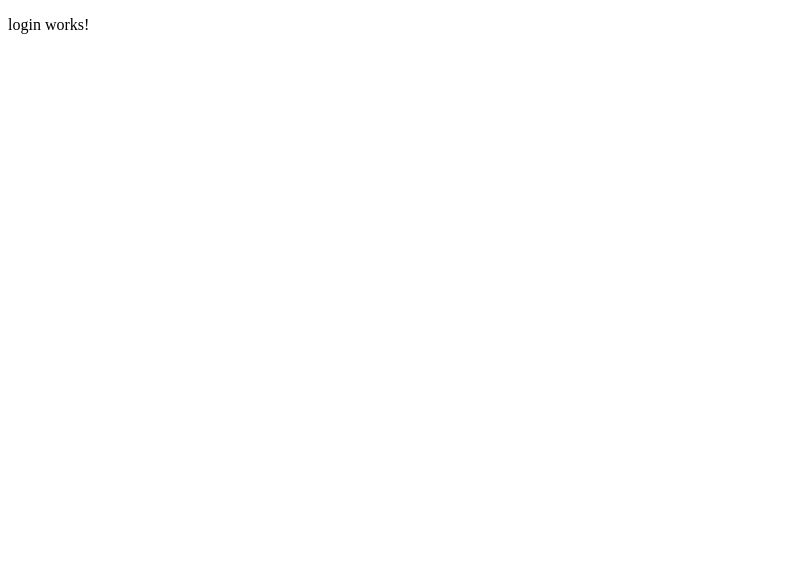
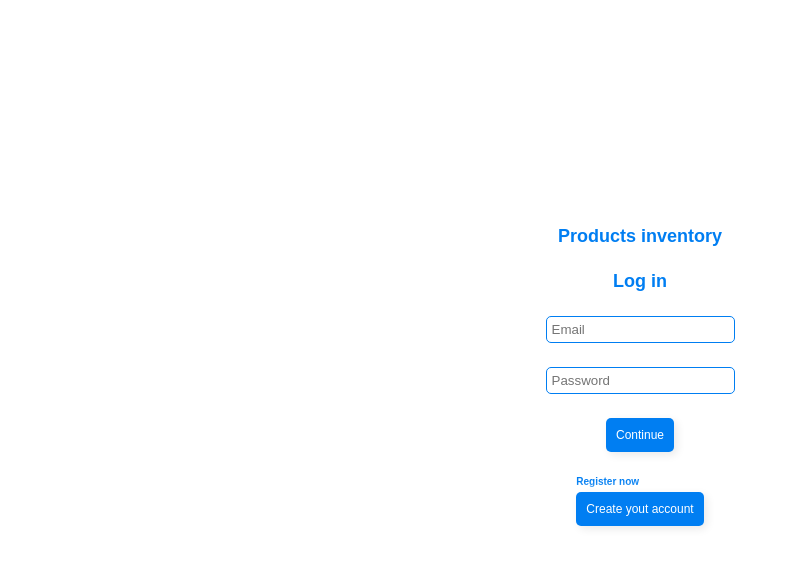
Before and after one commit to cferreirobelenguer/crud_frontend, an Angular app: page / in a window 1280 px wide. Shown: the top 566 px of the page, without its empty margins (0-790 px from the left). Built offline with nearby package versions, Linux system fonts and the light colour scheme.

Commit message:
login style

```diff
--- a/src/app/login/login.component.html
+++ b/src/app/login/login.component.html
@@ -1 +1,28 @@
-<p>login works!</p>
+<section>
+    <div class="login">
+        <form class="login__container" method="post">
+            <h1 class="login__container__title">Products inventory</h1>
+            <h2 class="login__container__title">Log in</h2>
+            <input
+                type="email"
+                name="email"
+                placeholder="Email"
+                required="required"
+                class="login__container--input"
+            />
+            <input
+                type="password"
+                name="password"
+                placeholder="Password"
+                required="required"
+                class="login__container--input"
+            />
+            <button type="submit" (click)="handleLogin()" class="login__container__button">Continue</button>
+            <div class="login__container__new">
+                <h5 class="login__container__new--title">Register now</h5>
+                <button type="button" (click)="handleRedirectRegister()" class="login__container__button">Create yout account</button>
+            </div>
+
+        </form>
+    </div>
+</section>
--- a/src/app/login/login.component.scss
+++ b/src/app/login/login.component.scss
@@ -0,0 +1,74 @@
+@import '../../assets/scss/colours.scss';
+@import '../../assets/scss/fonts.scss';
+@import '../../assets/scss/responsive.scss';
+.login {
+    padding: 24px;
+    display: flex;
+    flex-direction: column;
+    align-items: center;
+    justify-content: center;
+    @include desktop-sm {
+        background-color: $white;
+        padding: 48px 0 72px 0;
+        position: relative;
+        height: 80vh;
+    }
+
+    &__container {
+        padding: 24px;
+        border-radius: 8px;
+        display: flex;
+        flex-direction: column;
+        gap: 24px;
+        align-items: center;
+        justify-content: flex-start;
+        background-color: $white;
+        &--img {
+            width: 150px;
+            height: 65px;
+            display: block;
+            @include desktop-sm {
+                display: none;
+            }
+        }
+        &__title {
+            margin: 0;
+            font-family:$poppins;
+            font-size: 18px;
+            color: $blue;
+        }
+        &--input {
+            display: block;
+            padding:5px;
+            border-radius: 5px;
+            border: solid 1px $blue;
+        }
+        &__button {
+            cursor: pointer;
+            background-color: $blue;
+            color: $white;
+            display: flex;
+            align-items: center;
+            justify-content: center;
+            font-family: $poppins;
+            border-radius: 5px;
+            padding: 10px;
+            border-style: none;
+            gap: 8px;
+            font-size: 12px;
+            box-shadow: 3px 3px 8px $gray, -3px -3px 8px #ffffff;
+        }
+        &__new {
+            display: flex;
+            flex-direction: column;
+            gap: 5px;
+            &--title {
+                margin: 0;
+                font-family:$poppins;
+                font-size: 10px;
+                color: $blue;
+            }
+
+        }
+    }
+}
--- a/src/app/login/login.component.ts
+++ b/src/app/login/login.component.ts
@@ -1,10 +1,21 @@
 import { Component } from '@angular/core';
-
+import { Router } from '@angular/router';
 @Component({
   selector: 'app-login',
   templateUrl: './login.component.html',
   styleUrls: ['./login.component.scss']
 })
 export class LoginComponent {
+  constructor(
+    private router: Router
+  ) {
 
+  }
+  public handleLogin(): void {
+
+  }
+
+  public handleRedirectRegister(): void {
+    this.router.navigate(['register'])
+  }
 }
```
